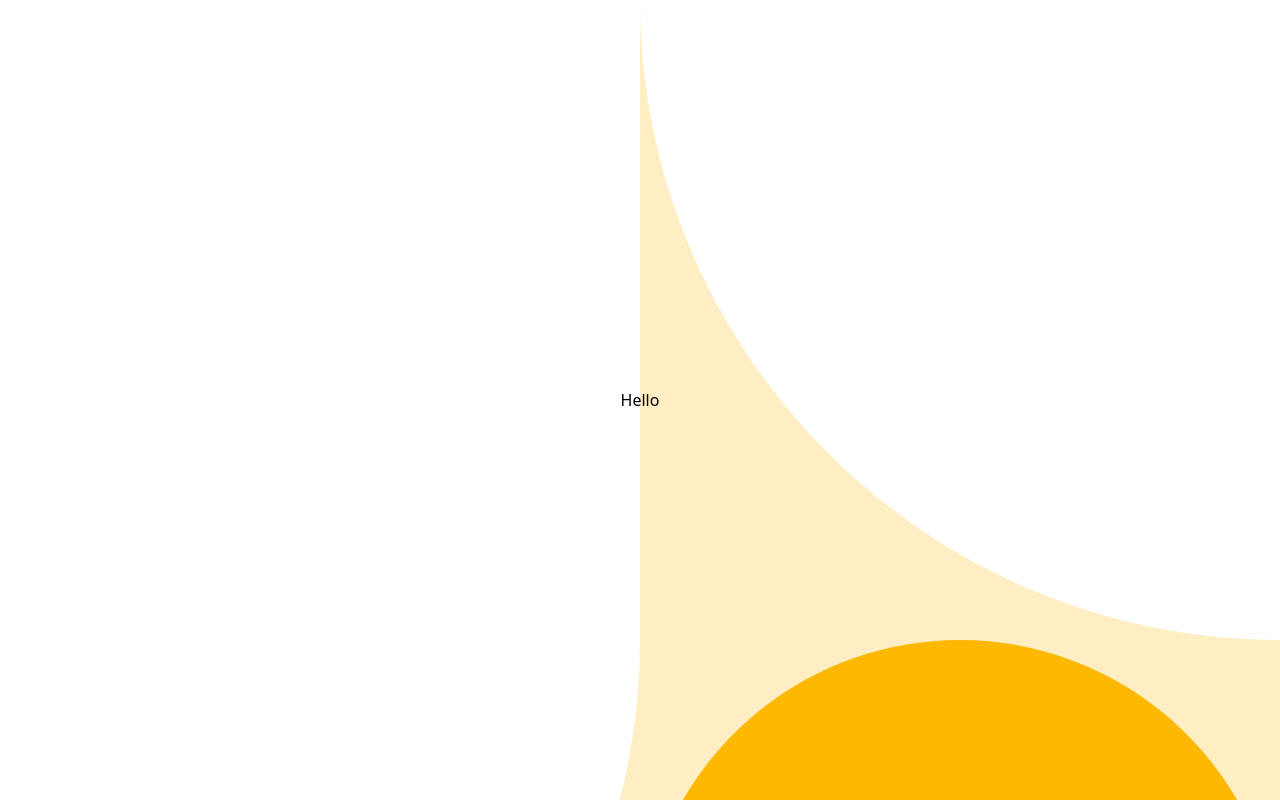
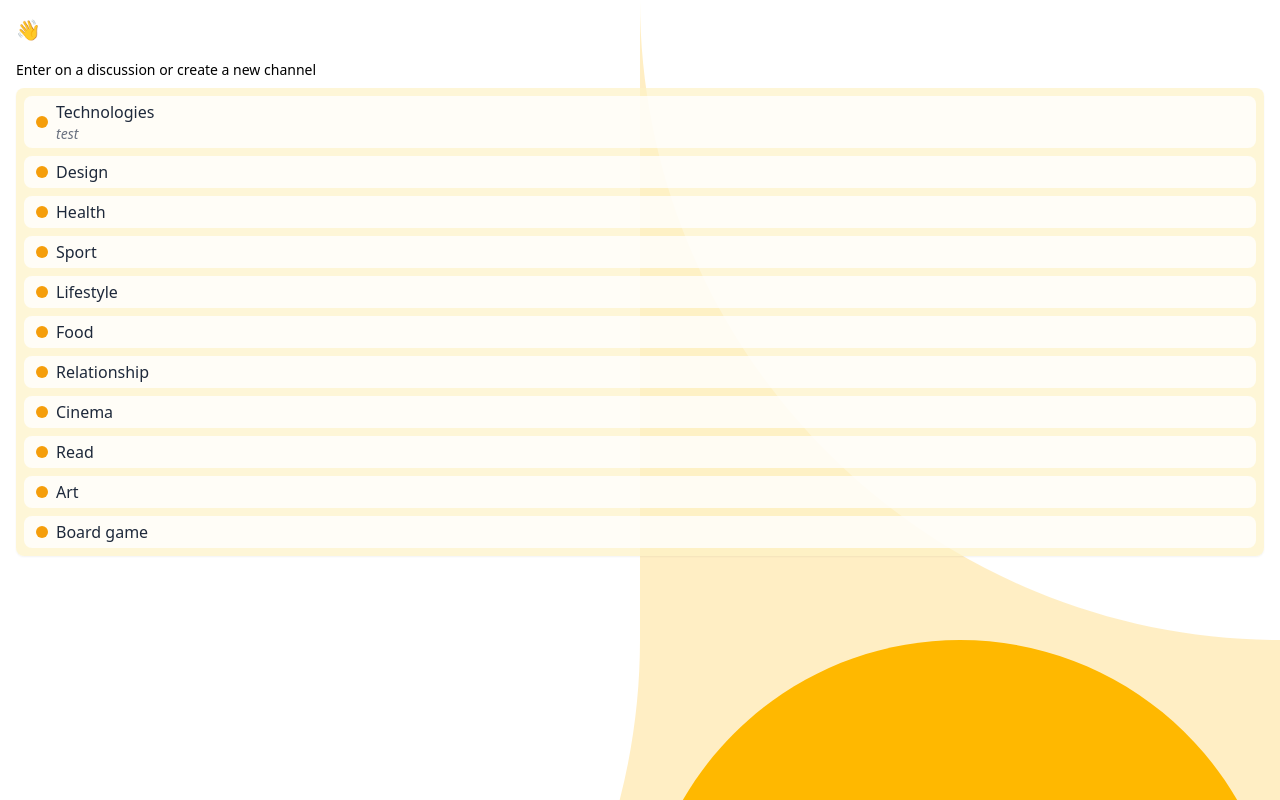
Before and after one commit to MandyTrl/chitchat, a Next.js app in the folder frontend/: page /discussions in a window 1280 px wide. Built offline with nearby package versions, Linux system fonts and the light colour scheme.

Commit message:
add channels and slug redirection

```diff
--- /dev/null
+++ b/frontend/app/discussion/[slug]/page.tsx
@@ -0,0 +1,19 @@
+"use client"
+import { usePathname } from "next/navigation"
+
+export default function Discussion() {
+	const pathname = usePathname()
+	const pathnameSplited = pathname.split("/")[2].replace(/%20/g, " ")
+
+	return (
+		<main>
+			<div id="discussion__title" className="text-center">
+				<p>Here, we discuss on </p>
+
+				<h1 className="uppercase font-semibold text-amber-500">
+					{pathnameSplited}
+				</h1>
+			</div>
+		</main>
+	)
+}
--- a/frontend/app/discussions/page.tsx
+++ b/frontend/app/discussions/page.tsx
@@ -1,9 +1,30 @@
 "use client"
+import { useContext } from "react"
 import { UserContext } from "@/context"
-import { useContext } from "react"
+import { Channel } from "@/components/UI/Channel"
+import { channels, channel } from "@/utils/channels"
 
 export default function Discussions() {
 	const userCtxt = useContext(UserContext)
 
-	return <main>Hello {userCtxt.username}</main>
+	return (
+		<main className="w-full">
+			<p className="text-lg">
+				<span className="text-xl">👋 </span>
+				{userCtxt.username}
+			</p>
+
+			<div className="w-full mt-4">
+				<p className="text-sm">Enter on a discussion or create a new channel</p>
+
+				<div
+					id="channel__list"
+					className="rounded-lg bg-amber-100/70 p-2 mt-2 shadow-sm">
+					{channels.map((channel: channel, idx: number) => {
+						return <Channel key={idx} channel={channel} />
+					})}
+				</div>
+			</div>
+		</main>
+	)
 }
--- a/frontend/app/layout.tsx
+++ b/frontend/app/layout.tsx
@@ -18,7 +18,7 @@ export default function RootLayout({
 	return (
 		<Providers>
 			<html lang="fr">
-				<body className="w-screen h-screen flex flex-col items-center justify-center px-4">
+				<body className="w-screen h-full flex flex-col items-center justify-center p-4">
 					{children}
 				</body>
 			</html>
--- /dev/null
+++ b/frontend/components/UI/Channel.tsx
@@ -0,0 +1,23 @@
+import Link from "next/link"
+import { channel } from "../../utils/channels"
+import { IoChatboxEllipsesOutline } from "react-icons/io5"
+
+type ChannelProps = {
+	key: number
+	channel: channel
+}
+
+export const Channel = ({ channel }: ChannelProps) => {
+	return (
+		<Link
+			href={`discussion/${channel.name.toLocaleLowerCase()}`}
+			className="flex items-center first:mt-0 last:mb-0 my-2 rounded-lg bg-white/80 px-3 py-1">
+			<div className="w-3 h-3 mr-2 rounded-full bg-amber-500" />
+
+			<div>
+				<p className="text-slate-800">{channel.name}</p>
+				<p className="text-sm text-gray-500 italic">{channel.lastMsg}</p>
+			</div>
+		</Link>
+	)
+}
--- a/frontend/package.json
+++ b/frontend/package.json
@@ -13,7 +13,8 @@
     "next": "14.2.2",
     "react": "^18",
     "react-dom": "^18",
-    "react-icons": "^5.1.0"
+    "react-icons": "^5.1.0",
+    "socket.io-client": "^4.7.5"
   },
   "devDependencies": {
     "@types/node": "^20",
--- /dev/null
+++ b/frontend/utils/channels.ts
@@ -0,0 +1,62 @@
+export type channel = {
+	name: string
+	lastMsg: string | null
+	updateTo: Date | null
+}
+export const channels: channel[] = [
+	{
+		name: "Technologies",
+		lastMsg: "test",
+		updateTo: null,
+	},
+	{
+		name: "Design",
+		lastMsg: null,
+		updateTo: null,
+	},
+	{
+		name: "Health",
+		lastMsg: null,
+		updateTo: null,
+	},
+	{
+		name: "Sport",
+		lastMsg: null,
+		updateTo: null,
+	},
+	{
+		name: "Lifestyle",
+		lastMsg: null,
+		updateTo: null,
+	},
+	{
+		name: "Food",
+		lastMsg: null,
+		updateTo: null,
+	},
+	{
+		name: "Relationship",
+		lastMsg: null,
+		updateTo: null,
+	},
+	{
+		name: "Cinema",
+		lastMsg: null,
+		updateTo: null,
+	},
+	{
+		name: "Read",
+		lastMsg: null,
+		updateTo: null,
+	},
+	{
+		name: "Art",
+		lastMsg: null,
+		updateTo: null,
+	},
+	{
+		name: "Board game",
+		lastMsg: null,
+		updateTo: null,
+	},
+]
```
Also changed, not shown: 1 other file (tests, documents, lock files or other folders).
